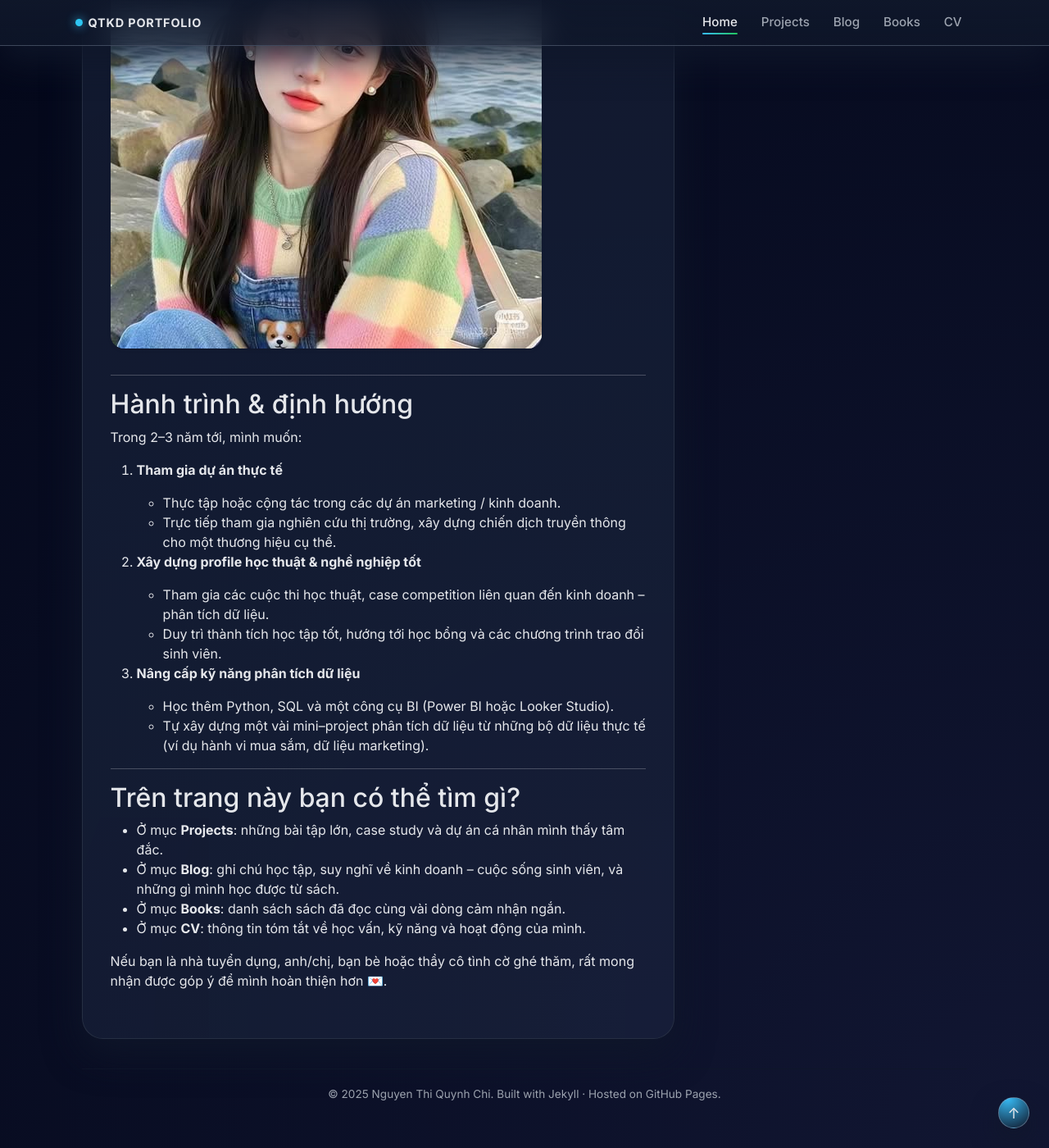
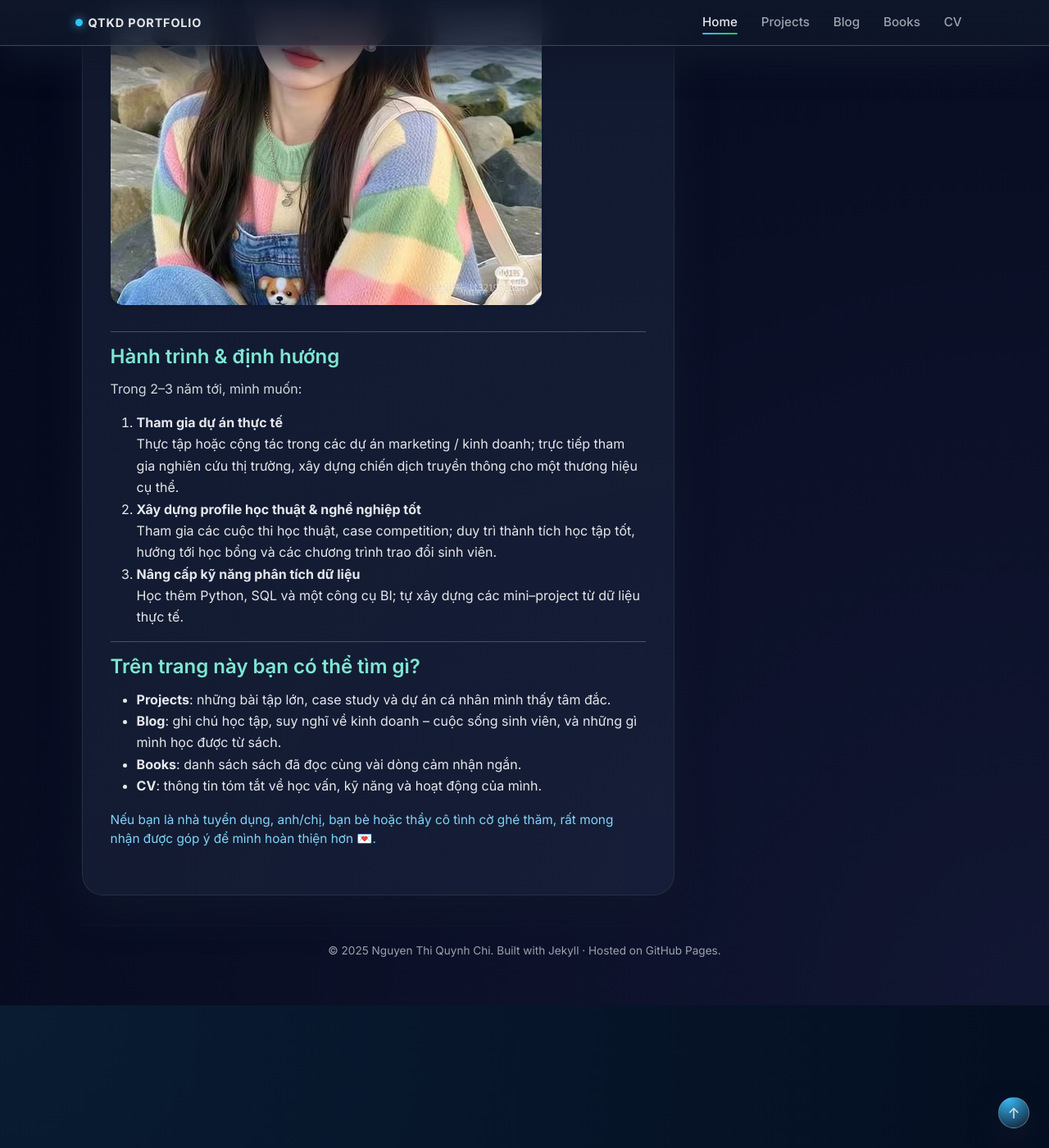
Before and after one commit to nguyenthiquynhchivnex/github-portfolio, a Jekyll site: the page built from index.md, in a window 1280 px wide and 1400 px high, scrolled down 2306 px. Shown: the whole window at 82% size. Built offline with Jekyll 4.4.1, drawn with Linux system fonts in a browser that asks for light colours.

Commit message:
add basic 2

```diff
--- a/index.md
+++ b/index.md
@@ -5,12 +5,14 @@ title: "Home"
 
 <div class="hero mb-4">
   <span class="badge-soft mb-3">Xin chào 👋</span>
-  <h1 class="hero-name mb-2">Nguyễn Thị Quỳnh Chi</h1>
-  <p class="hero-sub mb-3">
+  <h1 style="font-weight:700; font-size:2.2rem; letter-spacing:-0.5px; color:#4dd0e1;">
+    Nguyễn Thị Quỳnh Chi
+  </h1>
+  <p class="hero-sub mb-3" style="color:#b0bec5;">
     Sinh viên Khoa Quản trị Kinh doanh · Trường Đại học Ngoại thương (FTU) · Khóa 2005
   </p>
 
-  <p class="mb-3">
+  <p class="mb-3" style="color:#cfd8dc;">
     Mình yêu thích kinh doanh, marketing số và phân tích dữ liệu. Mục tiêu của mình là trở thành
     một <strong>Business/Data Analyst</strong> hoặc <strong>Marketing Analyst</strong>, có thể kết nối giữa
     số liệu và chiến lược, giúp doanh nghiệp ra quyết định thông minh hơn.
@@ -31,14 +33,20 @@ title: "Home"
 
 ---
 
-## Về mình
+<h2 style="font-weight:600; font-size:1.5rem; color:#7ee7d1; margin-bottom:0.75rem;">
+  Về mình
+</h2>
 
-Mình hiện là sinh viên năm thứ nhất chuyên ngành Quản trị Kinh doanh tại Đại học Ngoại thương.
-Bên cạnh kiến thức nền tảng về kinh tế – kinh doanh, mình đặc biệt quan tâm tới:
+<p style="color:#cfd8dc;">
+  Mình hiện là sinh viên năm thứ nhất chuyên ngành Quản trị Kinh doanh tại Đại học Ngoại thương.
+  Bên cạnh kiến thức nền tảng về kinh tế – kinh doanh, mình đặc biệt quan tâm tới:
+</p>
 
-- Hành vi người tiêu dùng trong kỷ nguyên số
-- Xây dựng chiến lược marketing dựa trên dữ liệu
-- Các mô hình kinh doanh mới trong thương mại điện tử và dịch vụ
+<ul style="color:#cfd8dc;">
+  <li>Hành vi người tiêu dùng trong kỷ nguyên số</li>
+  <li>Xây dựng chiến lược marketing dựa trên dữ liệu</li>
+  <li>Các mô hình kinh doanh mới trong thương mại điện tử và dịch vụ</li>
+</ul>
 
 <img
   src="{{ site.baseurl }}/assets/images/presentation.jpg"
@@ -46,30 +54,43 @@ Bên cạnh kiến thức nền tảng về kinh tế – kinh doanh, mình đ
   class="img-fluid rounded-4 shadow-sm my-3"
 />
 
-Mình thích môi trường làm việc năng động, được trao đổi ý tưởng và cùng đồng đội hoàn thiện sản phẩm
-từ con số 0 đến lúc “ra mắt” thật sự.
+<p style="color:#cfd8dc;">
+  Mình thích môi trường làm việc năng động, được trao đổi ý tưởng và cùng đồng đội hoàn thiện sản phẩm
+  từ con số 0 đến lúc “ra mắt” thật sự.
+</p>
 
 ---
 
-## Kỹ năng chính
+<h2 style="font-weight:600; font-size:1.5rem; color:#7ee7d1; margin-bottom:0.75rem;">
+  Kỹ năng chính
+</h2>
 
-**Kinh doanh & marketing**
+<p style="font-weight:600; color:#80deea; margin-bottom:0.25rem;">
+  Kinh doanh &amp; marketing
+</p>
+<ul style="color:#cfd8dc;">
+  <li>Nền tảng: Quản trị học, Marketing căn bản, Kinh tế vi mô/vi mô</li>
+  <li>Biết cách lập bản phân tích SWOT, STP, 4P/7P cho một sản phẩm hoặc thương hiệu cụ thể</li>
+  <li>Quan tâm đến brand, trải nghiệm khách hàng và hành trình khách hàng (customer journey)</li>
+</ul>
 
-- Nền tảng: Quản trị học, Marketing căn bản, Kinh tế vi mô/vi mô
-- Biết cách lập bản phân tích SWOT, STP, 4P/7P cho một sản phẩm hoặc thương hiệu cụ thể
-- Quan tâm đến brand, trải nghiệm khách hàng và hành trình khách hàng (customer journey)
+<p style="font-weight:600; color:#80deea; margin-bottom:0.25rem;">
+  Phân tích dữ liệu
+</p>
+<ul style="color:#cfd8dc;">
+  <li>Thành thạo Excel/Google Sheets (hàm, lọc dữ liệu, pivot cơ bản)</li>
+  <li>Bắt đầu làm quen với Python cho phân tích dữ liệu (pandas, xử lý file CSV)</li>
+  <li>Biết đọc và trình bày biểu đồ, dashboard cơ bản phục vụ báo cáo học thuật</li>
+</ul>
 
-**Phân tích dữ liệu**
-
-- Thành thạo Excel/Google Sheets (hàm, lọc dữ liệu, pivot cơ bản)
-- Bắt đầu làm quen với Python cho phân tích dữ liệu (pandas, xử lý file CSV)
-- Biết đọc và trình bày biểu đồ, dashboard cơ bản phục vụ báo cáo học thuật
-
-**Kỹ năng mềm**
-
-- Thuyết trình trước lớp, xây dựng slide thẩm mỹ (PowerPoint, Canva)
-- Làm việc nhóm, phân chia nhiệm vụ, bám deadline
-- Tự học có kế hoạch, ghi chép và hệ thống hoá kiến thức
+<p style="font-weight:600; color:#80deea; margin-bottom:0.25rem;">
+  Kỹ năng mềm
+</p>
+<ul style="color:#cfd8dc;">
+  <li>Thuyết trình trước lớp, xây dựng slide thẩm mỹ (PowerPoint, Canva)</li>
+  <li>Làm việc nhóm, phân chia nhiệm vụ, bám deadline</li>
+  <li>Tự học có kế hoạch, ghi chép và hệ thống hoá kiến thức</li>
+</ul>
 
 <img
   src="{{ site.baseurl }}/assets/images/teamwork.jpg"
@@ -79,31 +100,44 @@ từ con số 0 đến lúc “ra mắt” thật sự.
 
 ---
 
-## Hành trình & định hướng
+<h2 style="font-weight:600; font-size:1.5rem; color:#7ee7d1; margin-bottom:0.75rem;">
+  Hành trình &amp; định hướng
+</h2>
 
-Trong 2–3 năm tới, mình muốn:
+<p style="color:#cfd8dc;">
+  Trong 2–3 năm tới, mình muốn:
+</p>
 
-1. **Tham gia dự án thực tế**
-
-   - Thực tập hoặc cộng tác trong các dự án marketing / kinh doanh.
-   - Trực tiếp tham gia nghiên cứu thị trường, xây dựng chiến dịch truyền thông cho một thương hiệu cụ thể.
-
-2. **Xây dựng profile học thuật & nghề nghiệp tốt**
-
-   - Tham gia các cuộc thi học thuật, case competition liên quan đến kinh doanh – phân tích dữ liệu.
-   - Duy trì thành tích học tập tốt, hướng tới học bổng và các chương trình trao đổi sinh viên.
-
-3. **Nâng cấp kỹ năng phân tích dữ liệu**
-   - Học thêm Python, SQL và một công cụ BI (Power BI hoặc Looker Studio).
-   - Tự xây dựng một vài mini–project phân tích dữ liệu từ những bộ dữ liệu thực tế (ví dụ hành vi mua sắm, dữ liệu marketing).
+<ol style="color:#cfd8dc; line-height:1.65;">
+  <li>
+    <strong>Tham gia dự án thực tế</strong><br>
+    Thực tập hoặc cộng tác trong các dự án marketing / kinh doanh; trực tiếp tham gia nghiên cứu thị trường,
+    xây dựng chiến dịch truyền thông cho một thương hiệu cụ thể.
+  </li>
+  <li>
+    <strong>Xây dựng profile học thuật &amp; nghề nghiệp tốt</strong><br>
+    Tham gia các cuộc thi học thuật, case competition; duy trì thành tích học tập tốt, hướng tới học bổng
+    và các chương trình trao đổi sinh viên.
+  </li>
+  <li>
+    <strong>Nâng cấp kỹ năng phân tích dữ liệu</strong><br>
+    Học thêm Python, SQL và một công cụ BI; tự xây dựng các mini–project từ dữ liệu thực tế.
+  </li>
+</ol>
 
 ---
 
-## Trên trang này bạn có thể tìm gì?
+<h2 style="font-weight:600; font-size:1.5rem; color:#7ee7d1; margin-bottom:0.75rem;">
+  Trên trang này bạn có thể tìm gì?
+</h2>
 
-- Ở mục **Projects**: những bài tập lớn, case study và dự án cá nhân mình thấy tâm đắc.
-- Ở mục **Blog**: ghi chú học tập, suy nghĩ về kinh doanh – cuộc sống sinh viên, và những gì mình học được từ sách.
-- Ở mục **Books**: danh sách sách đã đọc cùng vài dòng cảm nhận ngắn.
-- Ở mục **CV**: thông tin tóm tắt về học vấn, kỹ năng và hoạt động của mình.
+<ul style="color:#cfd8dc; line-height:1.65;">
+  <li><strong>Projects</strong>: những bài tập lớn, case study và dự án cá nhân mình thấy tâm đắc.</li>
+  <li><strong>Blog</strong>: ghi chú học tập, suy nghĩ về kinh doanh – cuộc sống sinh viên, và những gì mình học được từ sách.</li>
+  <li><strong>Books</strong>: danh sách sách đã đọc cùng vài dòng cảm nhận ngắn.</li>
+  <li><strong>CV</strong>: thông tin tóm tắt về học vấn, kỹ năng và hoạt động của mình.</li>
+</ul>
 
-Nếu bạn là nhà tuyển dụng, anh/chị, bạn bè hoặc thầy cô tình cờ ghé thăm, rất mong nhận được góp ý để mình hoàn thiện hơn 💌.
+<p style="color:#81d4fa; font-size:0.96rem; margin-top:0.5rem;">
+  Nếu bạn là nhà tuyển dụng, anh/chị, bạn bè hoặc thầy cô tình cờ ghé thăm, rất mong nhận được góp ý để mình hoàn thiện hơn 💌.
+</p>
```
Also changed, not shown: _pages/blog.md (+3 -18 lines), _pages/books.md (+101 -125 lines), _pages/cv.md (+13 -13 lines).
